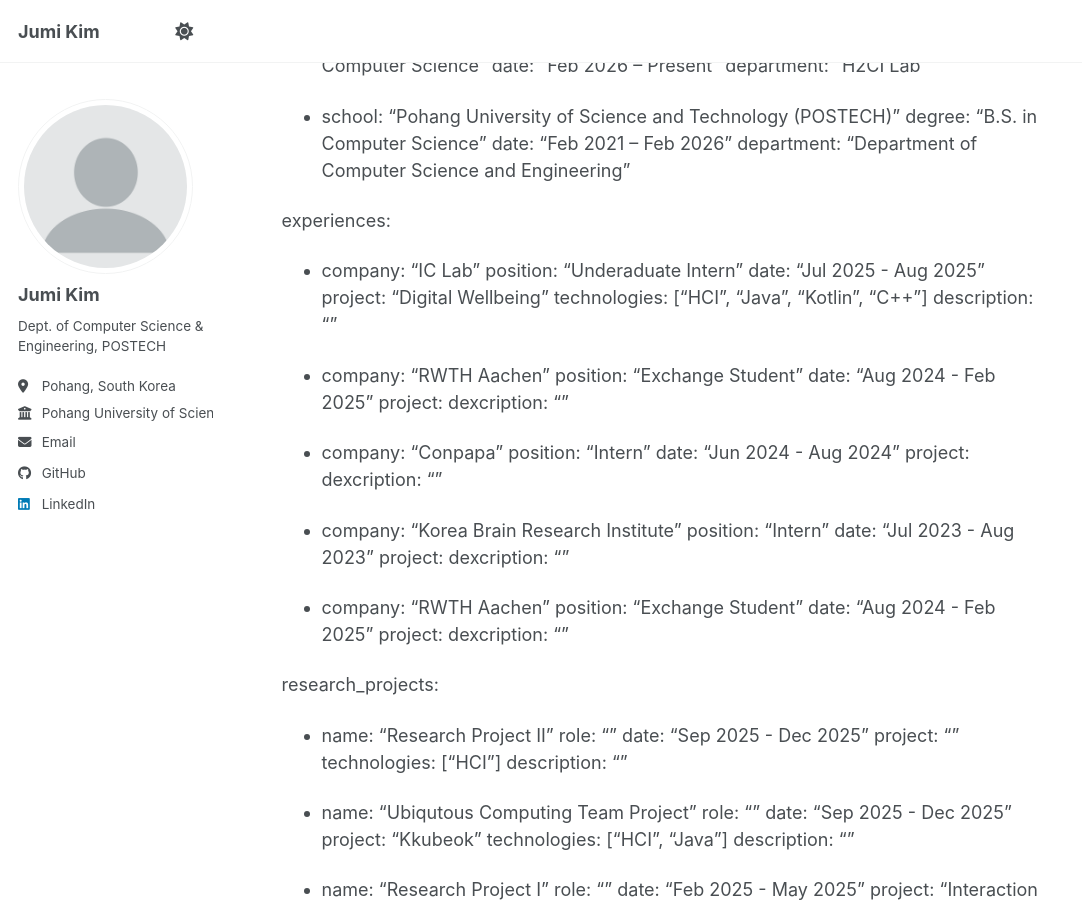
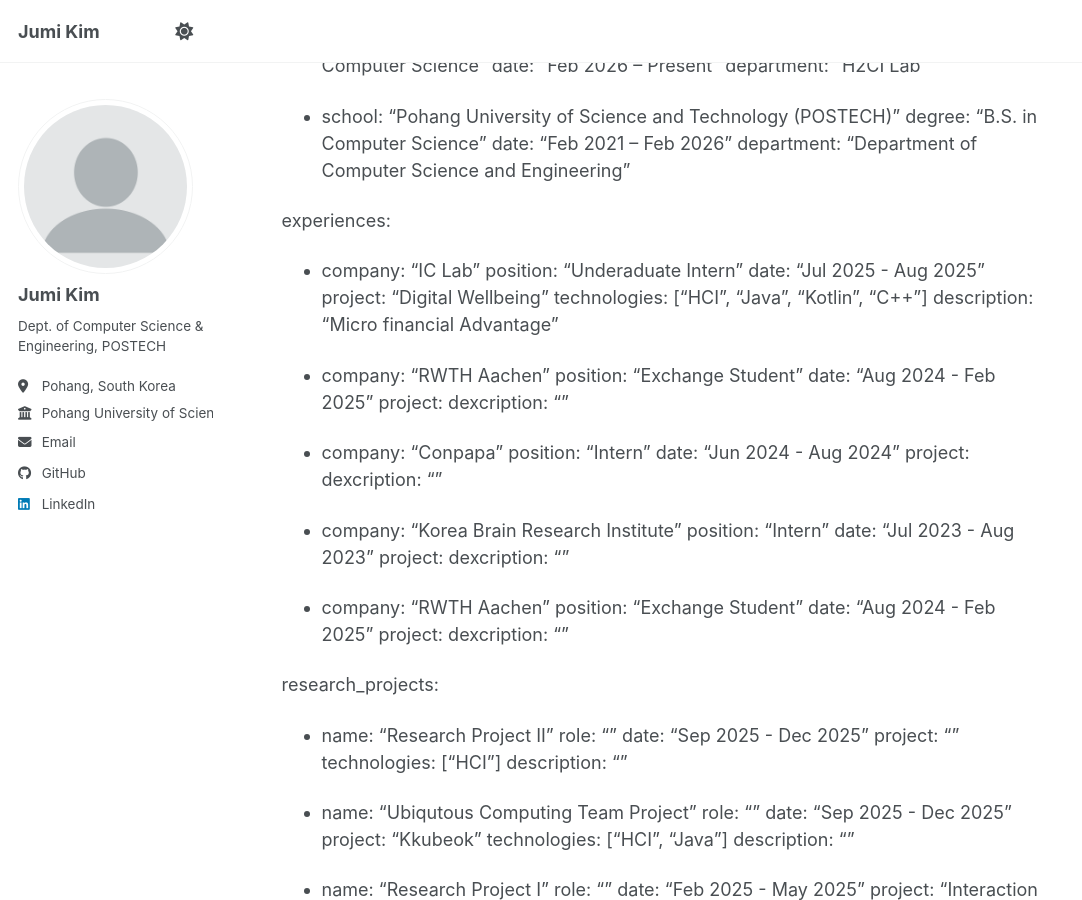
Before and after one commit to jglosa/jglosa.github.io, a Jekyll site: the page built from _pages/about.md, in a window 1280 px wide and 900 px high, scrolled down 451 px. Shown: the whole window, without its empty margins (0-1082 px from the left). Built offline with Jekyll 4.4.1, drawn with Linux system fonts in a browser that asks for light colours; a script bundle is joined from its source files by our own code; library files that are not in the unit come from our copies.

Commit message:
check my git id

```diff
--- a/_pages/about.md
+++ b/_pages/about.md
@@ -27,7 +27,7 @@
     date: "Jul 2025 - Aug 2025"
     project: "Digital Wellbeing"
     technologies: ["HCI", "Java", "Kotlin", "C++"]
-    description: ""
+    description: "Micro financial Advantage"
 
   - company: "RWTH Aachen"
     position: "Exchange Student"
```
